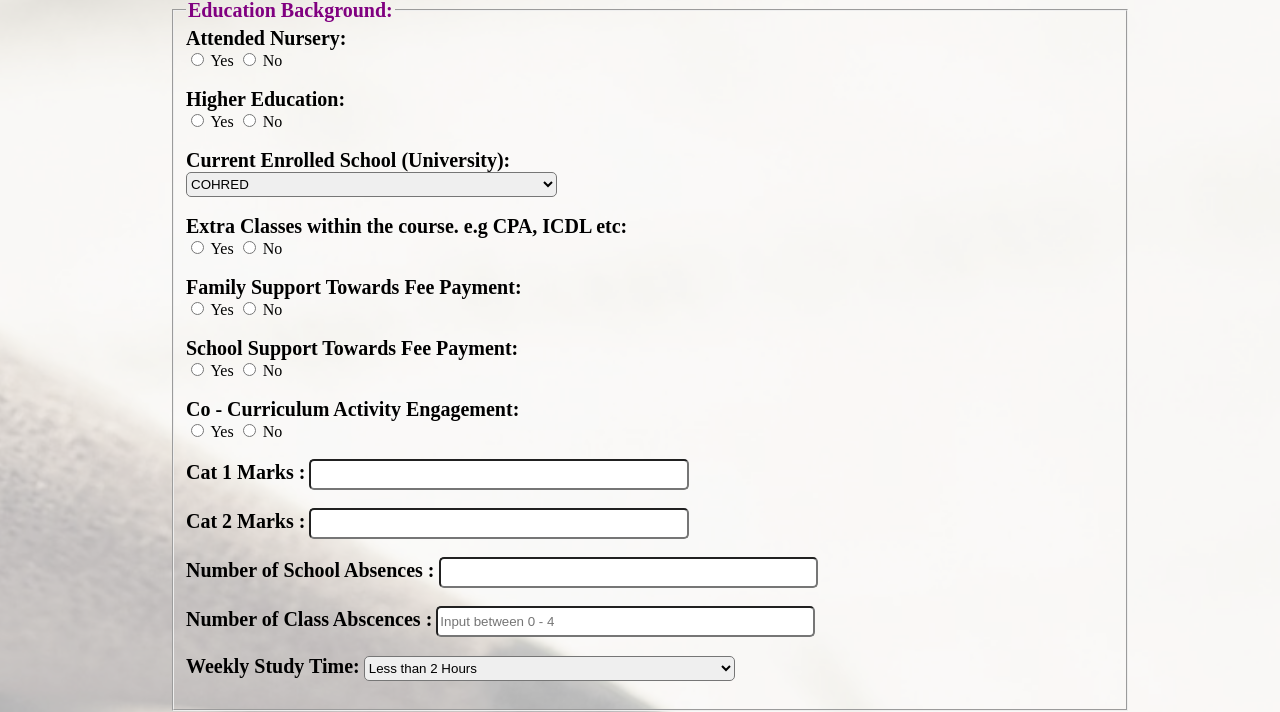
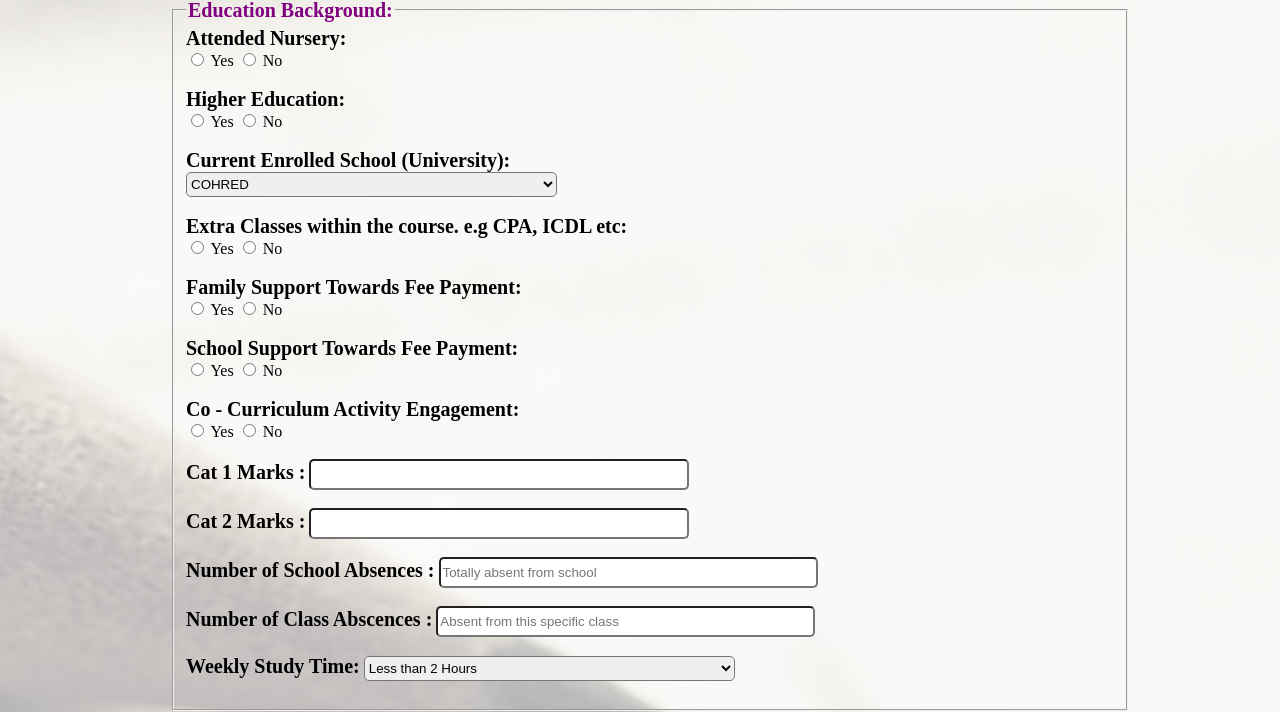
Before and after one commit to Naftal-Rainer/Students-Grades-Prediction, a Flask app: page / in a window 1280 px wide. Shown: the part 367-1079 px from the top of the page. Run offline with Flask 2, Linux system fonts and the light colour scheme; parts of the project's set-up code (start-up, migrations or seed data) failed here and were passed over.

Commit message:
Update index.html

```diff
--- a/templates/index.html
+++ b/templates/index.html
@@ -88,11 +88,11 @@
                 <br><br>
 
                 <label for="absences">Number of School Absences :</label>
-                <input type="number" name="absences" id="absences" required>
+                <input type="number" name="absences" id="absences" required placeholder="Totally absent from school">
                 <br><br>
 
                 <label for="failures">Number of Class Abscences :</label>
-                <input type="number" name="failures" id="failures" required placeholder="Input between 0 - 4">
+                <input type="number" name="failures" id="failures" required placeholder="Absent from this specific class">
                 <br><br>
 
                 <label for="Studytime">Weekly Study Time:</label>
```
